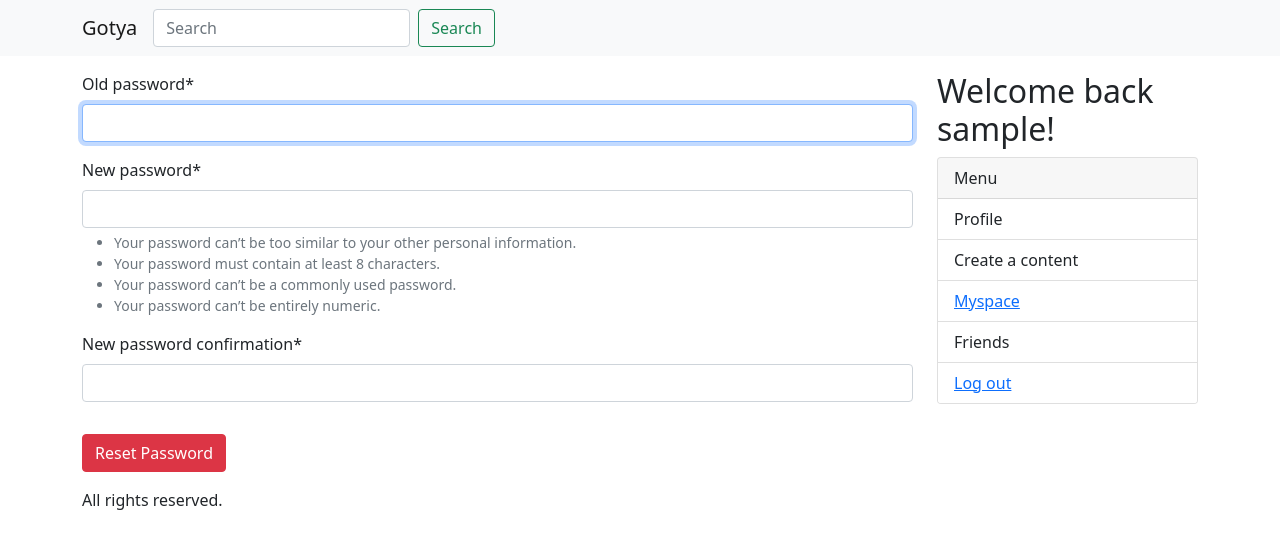
After one commit to mirayiyidogan/swe_573, a Django app: page /account/reset-password in a window 1280 px wide. The commit adds this page. Shown: the top 549 px of the page. Run offline with Django 4.2, Linux system fonts and the light colour scheme; the visitor is signed in with stand-in values (Sample User, id 1); data that the repository does not hold is empty; parts of the project's set-up code (start-up, migrations or seed data) failed here and were passed over; some libraries are stand-ins or nearby versions.

Commit message:
logout has been implemented

```diff
--- /dev/null
+++ b/account/templates/pages/reset-password.html
@@ -0,0 +1,12 @@
+{% extends 'base.html' %}
+{% load crispy_forms_tags %}
+
+{% block title %}Reset Password {% endblock %}
+
+{% block content %}
+    <form enctype="multipart/form-data" method="POST">
+        {% csrf_token %}
+        {{ form|crispy }}
+        <input type="submit" class="btn btn-danger mt-3 mb-3" value="Reset Password" />
+    </form>
+{% endblock %}
--- /dev/null
+++ b/account/urls.py
@@ -0,0 +1,8 @@
+from django.urls import path
+from account.views import logout, reset_password
+
+urlpatterns = [
+    path('logout', logout, name='logout'),
+    path("reset-password", reset_password, name="reset-password"),
+    # reset-password linkine karşılık reset_password view ı çalışarak url ismi de reset-password olacak
+]
--- a/account/views.py
+++ /dev/null
@@ -1,3 +0,0 @@
-from django.shortcuts import render
-
-# Create your views here.
--- /dev/null
+++ b/account/views/__init__.py
@@ -0,0 +1,2 @@
+from .logout import logout
+from .reset_password import reset_password
--- /dev/null
+++ b/account/views/logout.py
@@ -0,0 +1,6 @@
+from django.contrib.auth import logout as django_logout
+from django.shortcuts import redirect
+
+def logout(request):
+    django_logout(request)
+    return redirect('homepage')
--- /dev/null
+++ b/account/views/reset_password.py
@@ -0,0 +1,18 @@
+from django.shortcuts import render,redirect
+from django.contrib.auth.decorators import login_required
+from django.contrib.auth.forms import PasswordChangeForm
+from django.contrib.auth import update_session_auth_hash
+
+@login_required(login_url='/')
+def reset_password(request):
+    if request.method== 'POST':
+        form=PasswordChangeForm(request.user, request.POST)
+        if form.is_valid():
+            user= form.save()
+            update_session_auth_hash(request, user)
+            return redirect('homepage')
+    else:
+        form=PasswordChangeForm(request.user)
+    return render(request, 'pages/reset-password.html', context={
+        'form' : form
+    })
--- a/config/settings.py
+++ b/config/settings.py
@@ -56,7 +56,8 @@ INSTALLED_APPS = [
     'account',
     #3rd party apps
     'ckeditor',
-
+    'crispy_forms',
+    "crispy_bootstrap5",
 ]
 
 MIDDLEWARE = [
@@ -88,7 +89,8 @@ TEMPLATES = [
 ]
 
 WSGI_APPLICATION = 'config.wsgi.application'
-
+CRISPY_ALLOWED_TEMPLATE_PACKS = "bootstrap5"
+CRISPY_TEMPLATE_PACK = "bootstrap5"
 
 # Database
 # https://docs.djangoproject.com/en/4.1/ref/settings/#databases
--- a/config/urls.py
+++ b/config/urls.py
@@ -13,17 +13,17 @@ Including another URLconf
     1. Import the include() function: from django.urls import include, path
     2. Add a URL to urlpatterns:  path('blog/', include('blog.urls'))
 """
-import imp
 from django.contrib import admin
 from django.urls import path, include
 from django.shortcuts import render
 from django.http import HttpResponse
-from gotya.views import communicate, homepage
 from django.conf.urls.static import static #Static function helps us to publish media files at prod creating url pattern
 from django.conf import settings
+from gotya.views import communicate, homepage
 
 
 urlpatterns = [
     path('admin/', admin.site.urls),
-    path('', include("gotya.urls")),
+    path('account/', include('account.urls')),
+    path('', include('gotya.urls')),
 ] + static(settings.MEDIA_URL, document_root=settings.MEDIA_ROOT)
--- a/templates/components/sidebar.html
+++ b/templates/components/sidebar.html
@@ -10,7 +10,8 @@
         <li class="list-group-item">Create a content</li>
         <li class="list-group-item"><a href="{% url 'myspace' %}"> Myspace</a></li>
         <li class="list-group-item">Friends</li>
-        <li class="list-group-item">Log out</li>
+        <li class="list-group-item">
+            <a href="{% url 'logout' %}">Log out</a></li>
         </ul>
     </div>
     {% else %}
```
